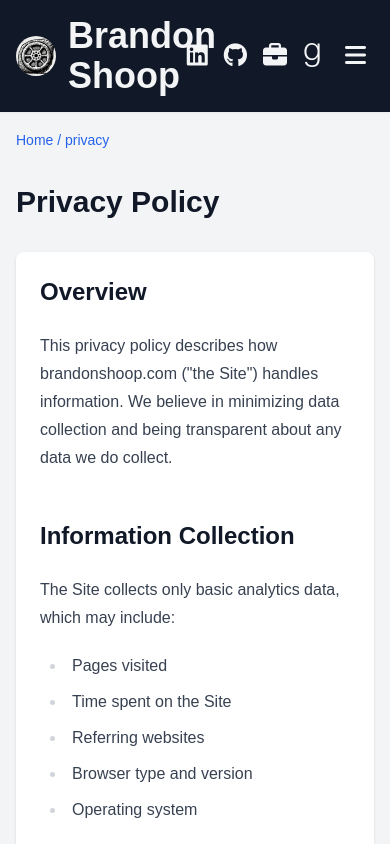
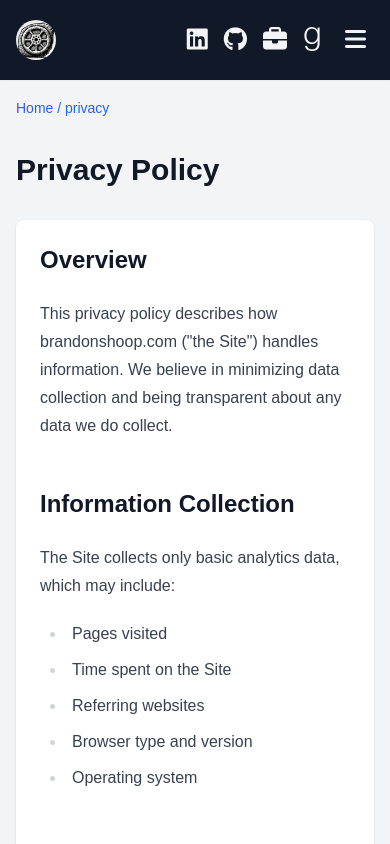
Before and after one commit to 1shooperman/1shooperman.github.io, a Next.js app: page /privacy in a window 390 px wide. Shown: the top 844 px of the page. Built offline with nearby package versions, Linux system fonts and the light colour scheme; no server answers.

Commit message:
fix: text overflows buttons on mobile (#34)

```diff
--- a/src/app/layout.tsx
+++ b/src/app/layout.tsx
@@ -62,7 +62,7 @@ export default function RootLayout({ children }: { children: React.ReactNode })
                 style={{ width: '40px', height: '40px' }}
                 className="rounded-full"
               />
-              <span className="text-4xl font-bold text-gray-100">Brandon Shoop</span>
+              <span className="text-4xl font-bold text-gray-100 hidden md:inline">Brandon Shoop</span>
             </Link>
             <div className="flex items-center space-x-4">
               <a
```
